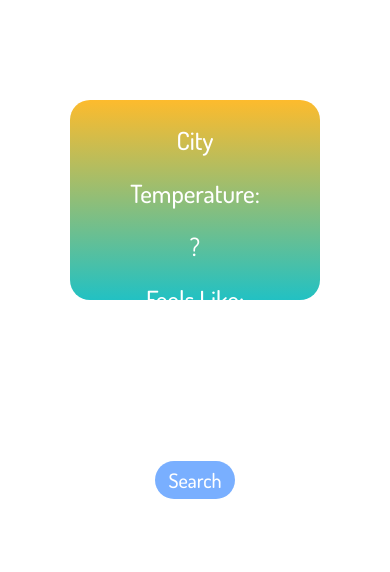
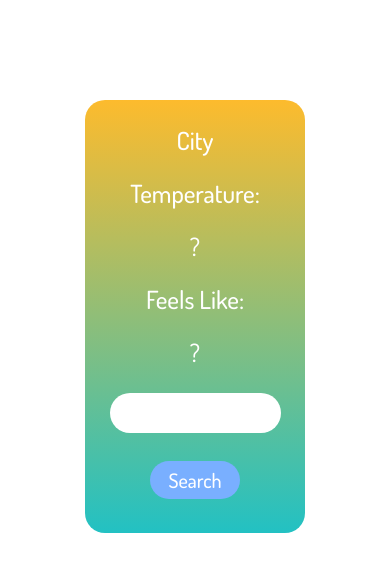
Before and after one commit to khaligjafarov/weatherr, a plain HTML site: page index.html in a window 390 px wide. Drawn offline with nearby package versions, Linux system fonts and the light colour scheme.

Commit message:
responsive

```diff
--- a/_weather.sass
+++ b/_weather.sass
@@ -34,10 +34,10 @@
                 font-size: 25px
                 margin-left: 15px
 
-    @media screen and ( max-width: 992px )
-       .box
-            height: 200px
+    @media screen and ( max-width: 768px )
+        .box
+            width: 220px
             input
-                font-size: 12px
+                font-size: 15px
             #btn
-                width: 80px
+                width: 90px
--- a/index.html
+++ b/index.html
@@ -23,7 +23,7 @@
         <section id="weather">
             <div class="container">
                 <div class="row">
-                    <div class="col-xl-3 col-md-3 mx-auto text-center d-flex justify-content-center">
+                    <div class="col-lg-6 col-md-6 mx-auto text-center d-flex justify-content-center">
                         <div class="box">
                             <div class="data">
                                 <h1 id="city">
```
Also changed, not shown: style.css, 1 other file.
